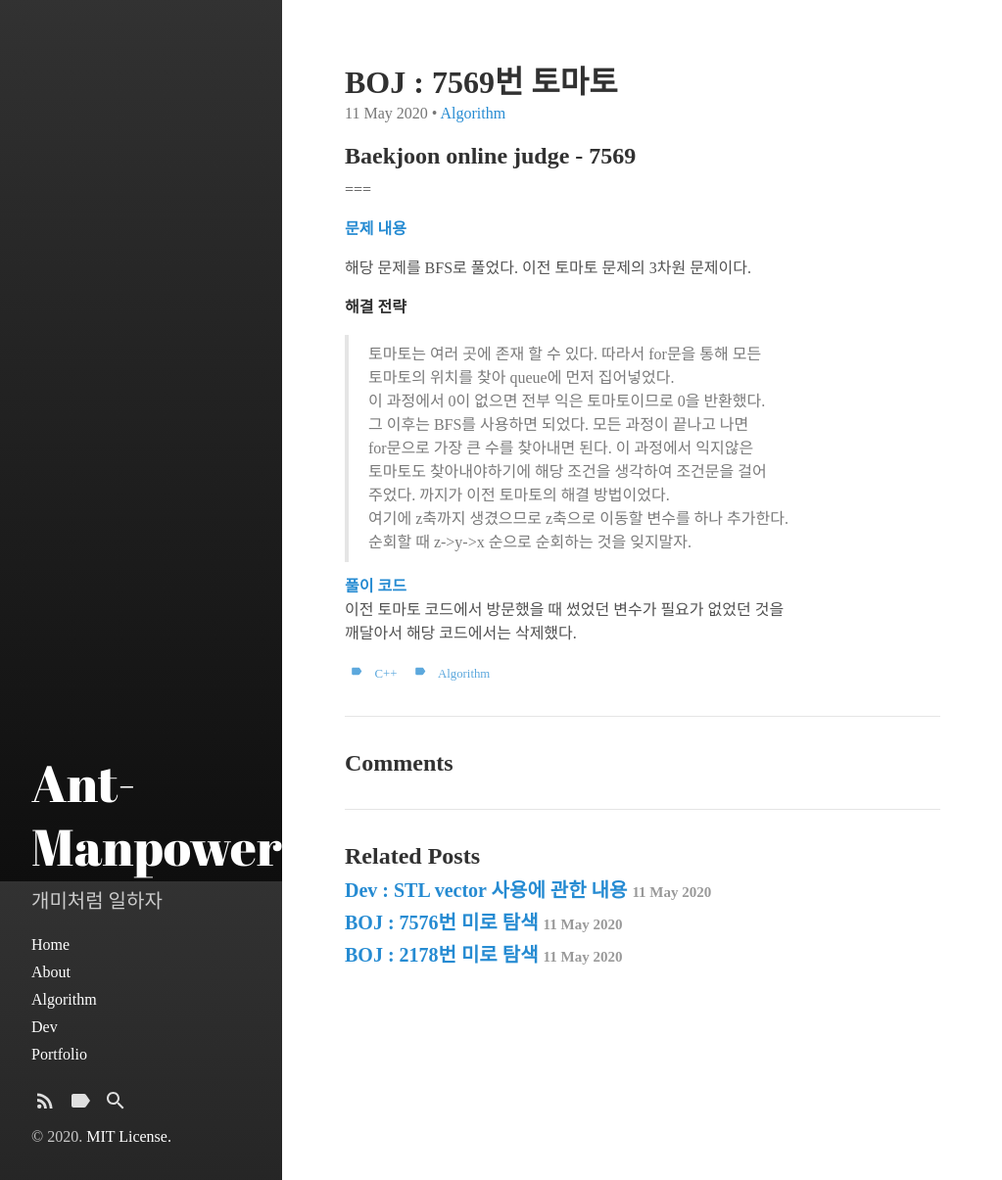
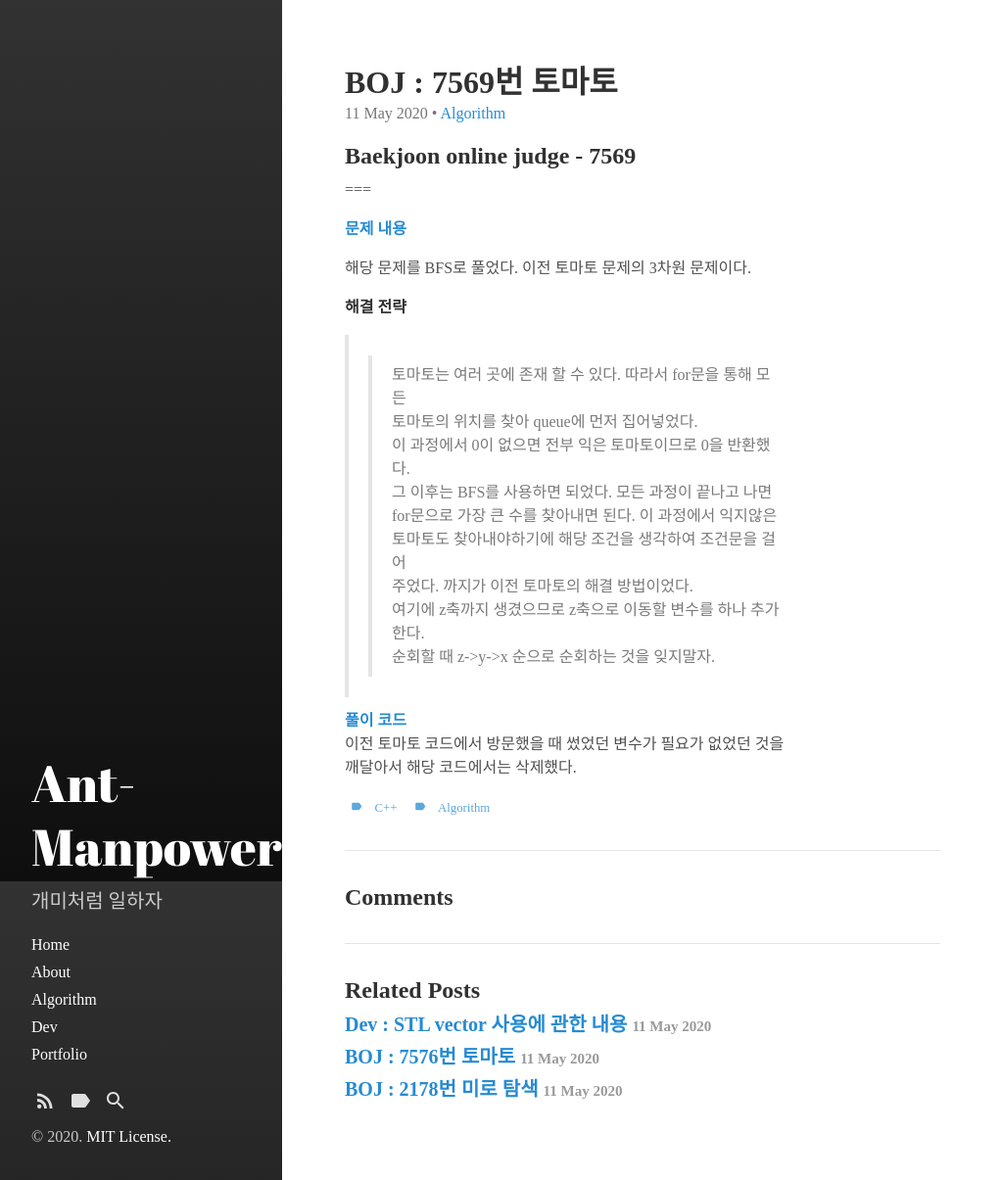
Before and after one commit to lis0517/lis0517.github.io, a Jekyll site: the page built from _posts/2020-05-11-post-Boj 7569.md, in a window 1280 px wide and 1205 px high. Shown: the whole window at 98% size, without its empty margins (0-1023 px from the left). Built offline with Jekyll 4.4.1, drawn with Linux system fonts in a browser that asks for light colours.

Commit message:
글 이상한것 수정

```diff
--- a/_posts/2020-05-11-post-Boj 7569.md
+++ b/_posts/2020-05-11-post-Boj 7569.md
@@ -18,16 +18,16 @@ tags:
 
 __해결 전략__
 
->토마토는 여러 곳에 존재 할 수 있다. 따라서 for문을 통해 모든
->토마토의 위치를 찾아 queue에 먼저 집어넣었다.
->이 과정에서 0이 없으면 전부 익은 토마토이므로 0을 반환했다.
->그 이후는 BFS를 사용하면 되었다. 모든 과정이 끝나고 나면
->for문으로 가장 큰 수를 찾아내면 된다. 이 과정에서 익지않은
->토마토도 찾아내야하기에 해당 조건을 생각하여 조건문을 걸어
->주었다.
-까지가 이전 토마토의 해결 방법이었다.
-여기에 z축까지 생겼으므로 z축으로 이동할 변수를 하나 추가한다.
-순회할 때 z->y->x 순으로 순회하는 것을 잊지말자.
+>>토마토는 여러 곳에 존재 할 수 있다. 따라서 for문을 통해 모든
+>>토마토의 위치를 찾아 queue에 먼저 집어넣었다.
+>>이 과정에서 0이 없으면 전부 익은 토마토이므로 0을 반환했다.
+>>그 이후는 BFS를 사용하면 되었다. 모든 과정이 끝나고 나면
+>>for문으로 가장 큰 수를 찾아내면 된다. 이 과정에서 익지않은
+>>토마토도 찾아내야하기에 해당 조건을 생각하여 조건문을 걸어
+>>주었다.
+>까지가 이전 토마토의 해결 방법이었다.
+>여기에 z축까지 생겼으므로 z축으로 이동할 변수를 하나 추가한다.
+>순회할 때 z->y->x 순으로 순회하는 것을 잊지말자.
 
 [__풀이 코드__](http://boj.kr/54308c4543df4e0fbbf6b8d52420ce97)
 이전 토마토 코드에서 방문했을 때 썼었던 변수가 필요가 없었던 것을
--- a/_posts/2020-05-11-post-Boj 7576.md
+++ b/_posts/2020-05-11-post-Boj 7576.md
@@ -1,6 +1,6 @@
 ---
 layout: post
-title: "BOJ : 7576번 미로 탐색"
+title: "BOJ : 7576번 토마토"
 
 categories:
   - Algorithm
```
